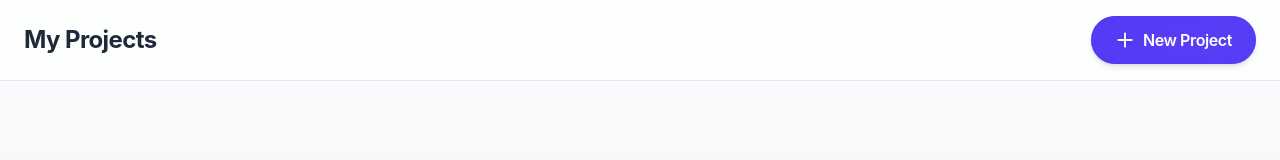
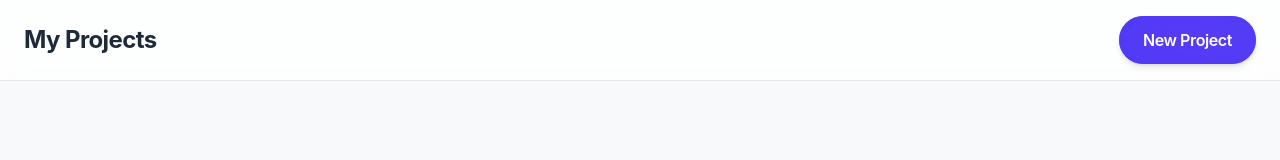
Before and after one commit to maxvanny2010/editor, a React (Vite) app: page / in a window 1280 px wide. Shown: the top 160 px of the page. Built offline with nearby package versions, Linux system fonts and the light colour scheme.

Commit message:
M2.feat(projects): add "+" to button add a new project (#75)
M2.feat(projects): add "+" to button add a new project #74

```diff
--- a/src/pages/home/ui/HomeLayout.tsx
+++ b/src/pages/home/ui/HomeLayout.tsx
@@ -1,5 +1,5 @@
-import { motion } from 'framer-motion';
-import type { ReactNode } from 'react';
+import { AnimatePresence, motion } from 'framer-motion';
+import { useState, type ReactNode } from 'react';
 
 interface HomeLayoutProps {
 	children: ReactNode;
@@ -7,27 +7,29 @@ interface HomeLayoutProps {
 }
 
 export const HomeLayout = ({ children, onNewProject }: HomeLayoutProps) => {
+	const [hovered, setHovered] = useState(false);
+
 	return (
 		<div className="min-h-screen flex flex-col bg-gradient-to-b from-gray-50 to-gray-100">
-			{/* ───────── HEADER ───────── */}
 			<header className="sticky top-0 z-10 backdrop-blur-md bg-white/70 border-b border-gray-200">
 				<div className="max-w-7xl mx-auto flex items-center justify-between px-6 py-4">
 					<h1 className="text-2xl font-bold text-gray-800 tracking-tight select-none">
 						My Projects
 					</h1>
 
-					{/* ───────── NEW PROJECT BUTTON ───────── */}
 					<motion.button
 						whileHover={{ scale: 1.05 }}
 						whileTap={{ scale: 0.96 }}
 						onClick={onNewProject}
+						onMouseEnter={() => setHovered(true)}
+						onMouseLeave={() => setHovered(false)}
 						className="relative group flex items-center gap-2 px-6 py-3 rounded-full
 								   bg-indigo-600 text-white font-semibold tracking-tight
 								   overflow-hidden cursor-pointer shadow-md
 								   transition-all duration-300 hover:shadow-[0_0_25px_rgba(99,102,241,0.5)]
 								   focus:outline-none select-none"
 					>
-						{/* ── Magical energy aura (clearly visible) ── */}
+						{/* ── Aura ── */}
 						<span
 							className="absolute -inset-[6px] rounded-full bg-gradient-to-r
 									   from-indigo-500 via-purple-500 to-indigo-400
@@ -36,21 +38,26 @@ export const HomeLayout = ({ children, onNewProject }: HomeLayoutProps) => {
 									   transition-opacity"
 						/>
 
-						{/* ── Button background overlay ── */}
+						{/* ── Overlay ── */}
 						<span className="absolute inset-0 rounded-full bg-indigo-600/90 group-hover:bg-indigo-700 transition-colors duration-200" />
 
-						{/* ── Icon and label ── */}
+						{/* ── Label + Animated Plus ── */}
 						<span className="relative flex items-center gap-2 z-10">
+							New Project
+							<AnimatePresence>
+								{hovered && (
 									<motion.svg
-								initial={{ rotate: 0 }}
-								whileHover={{ rotate: 90 }}
-								transition={{ duration: 0.4 }}
+										key="plus"
+										initial={{ opacity: 0, x: -4, rotate: -90 }}
+										animate={{ opacity: 1, x: 0, rotate: 0 }}
+										exit={{ opacity: 0, x: -4, rotate: 90 }}
+										transition={{ duration: 0.25 }}
 										xmlns="http://www.w3.org/2000/svg"
 										fill="none"
 										viewBox="0 0 24 24"
 										strokeWidth={2.2}
 										stroke="currentColor"
-								className="w-5 h-5 drop-shadow-sm pointer-events-none"
+										className="w-5 h-5 text-white drop-shadow-sm"
 									>
 										<path
 											strokeLinecap="round"
@@ -58,13 +65,13 @@ export const HomeLayout = ({ children, onNewProject }: HomeLayoutProps) => {
 											d="M12 4v16m8-8H4"
 										/>
 									</motion.svg>
-							New Project
+								)}
+							</AnimatePresence>
 						</span>
 					</motion.button>
 				</div>
 			</header>
 
-			{/* ───────── MAIN CONTENT ───────── */}
 			<main className="flex-1 w-full max-w-7xl mx-auto px-6 py-10">{children}</main>
 		</div>
 	);
```
Lines whose indentation alone changed are shown as unchanged.
